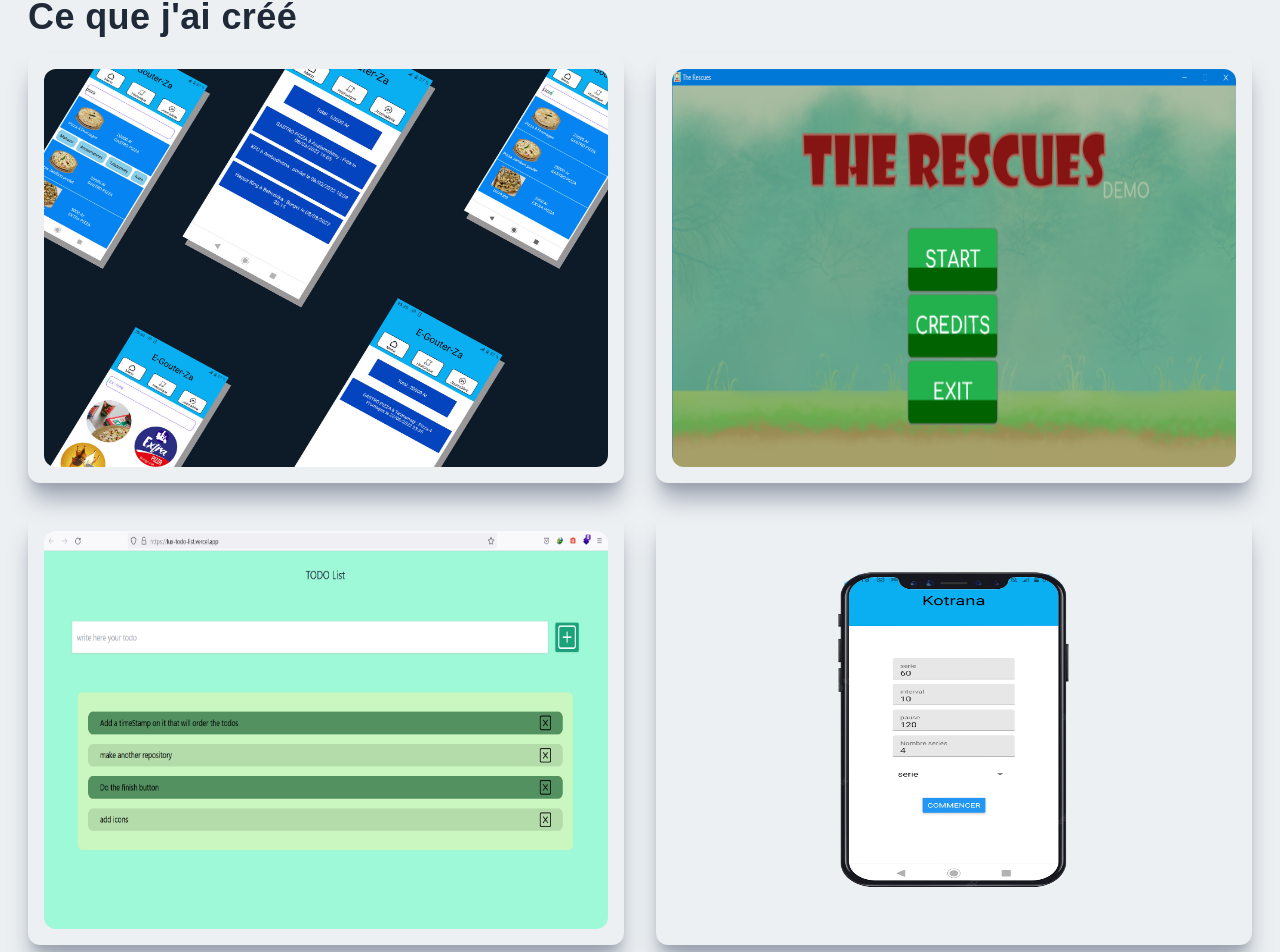
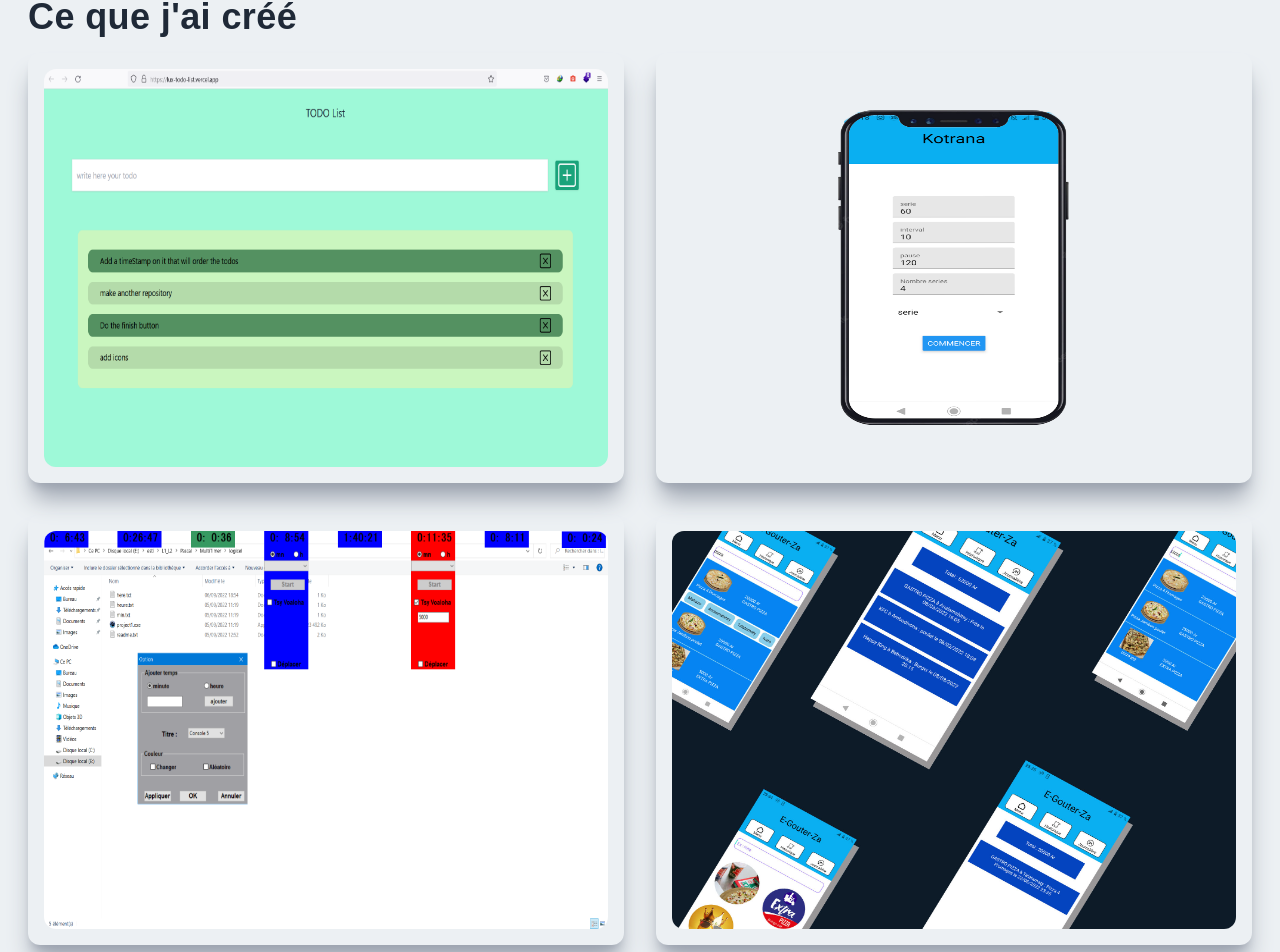
Before and after one commit to LucasAndria/Portfolio-NextJs, a Next.js app: page / in a window 1280 px wide. Shown: the part 2543-3495 px from the top of the page. Built offline with nearby package versions, Linux system fonts and the light colour scheme.

Commit message:
organisation des priorité des projets

```diff
--- a/components/Projects.js
+++ b/components/Projects.js
@@ -13,11 +13,11 @@ function Projects() {
                 <p className="text-xl tracking-widest uppercase text-[#5651e5]">Projets</p>
                 <h2 className="py-4">{"Ce que j'ai créé"}</h2>
                 <div className="grid md:grid-cols-2 gap-8">
-                    <ProjectItem titre='E-Gouter-Za' descri='Une application mobile qui permet de faire des commandes.' bgImg={bg_egouter} url='/projects/e-gouter' />
-                    <ProjectItem titre='The rescues' descri="Un jeu platformer que l'on a créer en 24h pour la gamejam+ 2020" bgImg={bg_rescues} url='/projects/the-rescues' />
                     <ProjectItem titre='Todo List' descri="Une application web pour mémoriser les taches à accomplir" bgImg={bg_todolist} url='/projects/todo-list' />
                     <ProjectItem titre='Training timer' descri="Une application mobile utiliser pendant un entrainement" bgImg={bg_trainingTimer} url='/projects/training-timer' />
                     <ProjectItem titre='Multi Timer' descri="Un logiciel utiliser pour faire la décompte de chaque postes dans un salle de jeu" bgImg={bg_multiTimer} url='/projects/multi-timer' />
+                    <ProjectItem titre='E-Gouter-Za' descri='Une application mobile qui permet de faire des commandes.' bgImg={bg_egouter} url='/projects/e-gouter' />
+                    <ProjectItem titre='The rescues' descri="Un jeu platformer que l'on a créer en 24h pour la gamejam+ 2020" bgImg={bg_rescues} url='/projects/the-rescues' />
                 </div>
             </div>
         </div>
```
